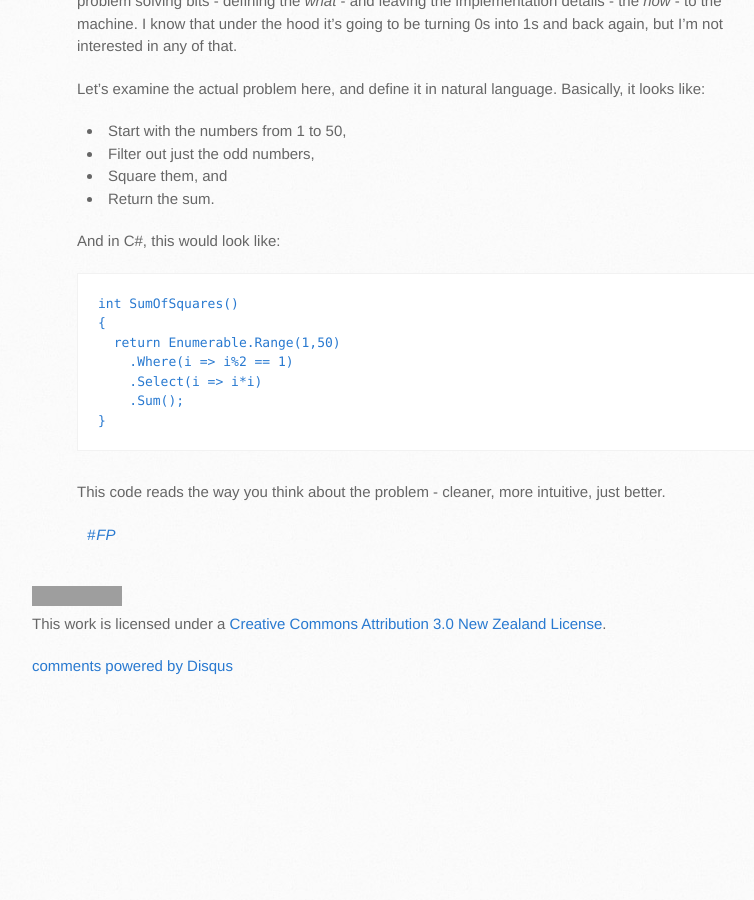
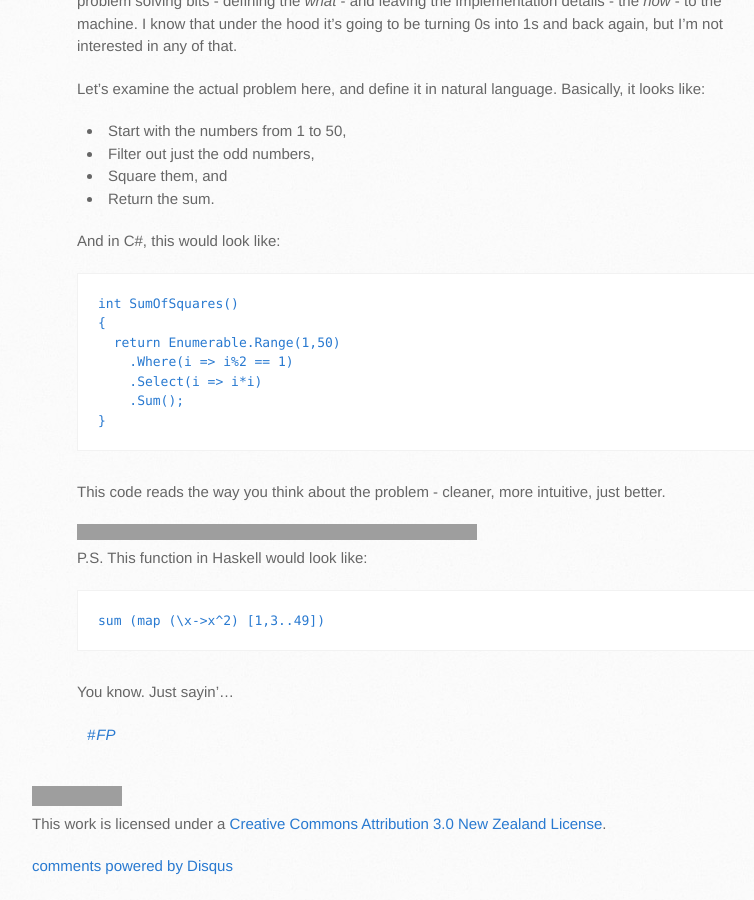
Before and after one commit to kiwipom/kiwipom.github.io, a Jekyll site: the page built from _posts/2014-05-09-declarative-vs-imperative.md, in a window 1280 px wide and 900 px high, scrolled down 1162 px. Shown: the whole window, without its empty margins (308-1062 px from the left). Built offline with Jekyll 4.4.1, drawn with Linux system fonts in a browser that asks for light colours; some web fonts are replaced; Markdown is read by kramdown in place of the engine named in the settings; comment, search, counter and statistics services are not loaded; before the commit the page ends 1862 px from its top, so only the background shows below that; grey boxes are pictures that could not be loaded.

Commit message:
updated with Haskell goodness

```diff
--- a/_posts/2014-05-09-declarative-vs-imperative.md
+++ b/_posts/2014-05-09-declarative-vs-imperative.md
@@ -58,3 +58,13 @@ And in C#, this would look like:
 
 
 This code reads the way you think about the problem - cleaner, more intuitive, just better.
+
+
+---
+
+P.S. This function in Haskell would look like:
+
+    sum (map (\x->x^2) [1,3..49])
+
+
+You know. Just sayin'...
```
